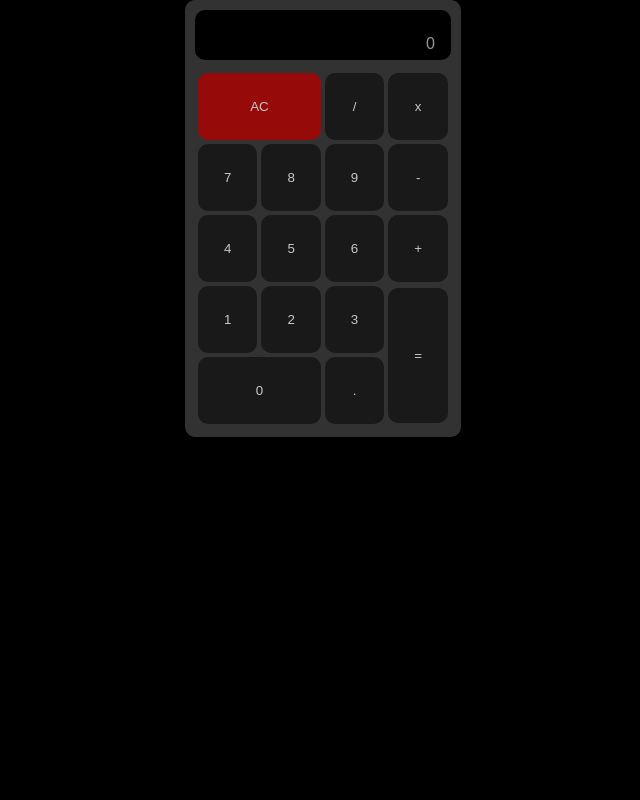
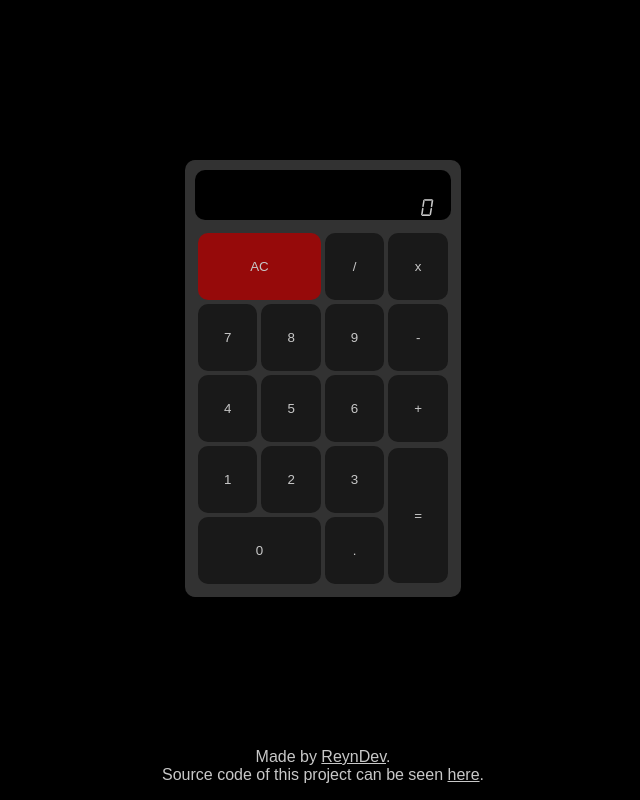
Before and after one commit to Reynaldev/recalculate, a React (Create React App) app: page / in a window 1280 px wide. Shown: the whole page, without its empty margins (317-957 px from the left). Built offline with nearby package versions, Linux system fonts and the light colour scheme.

Commit message:
Optimized calculation and improved UI

```diff
--- a/public/index.css
+++ b/public/index.css
@@ -1,5 +1,6 @@
 * {
     font-family: Arial, Helvetica, sans-serif;
+    color: rgb(200, 200, 200);
 }
 
 body {
@@ -8,3 +9,17 @@ body {
     display: grid;
     place-items: center;
 }
+
+header {
+    margin-bottom: 1em;
+}
+
+footer {
+    display: block;
+    position: absolute;
+    left: 0;
+    right: 0;
+    bottom: 0;
+
+    text-align: center;
+}
--- a/public/index.html
+++ b/public/index.html
@@ -13,12 +13,21 @@
     <link rel="manifest" href="%PUBLIC_URL%/manifest.json" />
 
     <link rel="stylesheet" href="./index.css" />
-    <title>React App</title>
+    <title>Recalculate</title>
   </head>
   <body>
     <noscript>You need to enable JavaScript to run this app.</noscript>
+
     <div id="root"></div>
 
-    <script src="https://cdn.freecodecamp.org/testable-projects-fcc/v1/bundle.js"></script>
+    <footer>
+      <p>
+        Made by <a href="https://github.com/Reynaldev" target="_blank">ReynDev</a>.
+        <br>
+        Source code of this project can be seen <a href="https://github.com/Reynaldev/recalculate" target="_blank">here</a>.
+      </p>
+    </footer>
+
+    <!-- <script src="https://cdn.freecodecamp.org/testable-projects-fcc/v1/bundle.js"></script> -->
   </body>
 </html>
--- a/src/App.css
+++ b/src/App.css
@@ -20,6 +20,7 @@ button:hover {
 
   width: fit-content;
   padding: 10px;
+  margin-top: 10em;
 
   border-radius: 10px;
 }
@@ -37,18 +38,29 @@ button:hover {
 }
 
 #display {
-  color: rgb(200, 200, 200);
+  color: rgb(150, 150, 150);
 
   width: 240px;
   height: 25px;
 
   overflow: hidden;
   overflow-anchor: auto;
+
+  font-size: 18px;
+  font-family: "alarm-clock";
 }
 
 #result {
-  color: rgb(150, 150, 150);
+  color: rgb(200, 200, 200);
 
   width: 240px;
   height: 25px;
+
+  font-size: 24px;
+  font-family: "alarm-clock";
 }
+
+@font-face {
+  font-family: "alarm-clock";
+  src: url(./assets/font/alarm-clock.ttf);
+}
--- a/src/App.js
+++ b/src/App.js
@@ -1,11 +1,25 @@
 import React from 'react';
 import './App.css';
 
-// Enumerator
+// Input operation
 const operation = {
   Number: "NUMBER",
   Operator: "OPERATOR"
 };
+
+// Operators
+const operators = {
+  DIV: 1,             // Division
+  MUL: 2,             // Multiplication
+  ADS: 4,             // Addition or subtraction
+};
+
+/* Does current calculation contain specific operator defined above?
+ * Always set to null after calculation is finished.
+ * example:
+ *    containOperators |= operators.DIV;
+ */
+let containOperators = null;
 
 // Used to compare current number/operator with previous number/operator
 let prevValue = "", currVal = "";
@@ -31,6 +45,7 @@ class App extends React.Component {
   }
   handleClear() {
     this.setState({
+      operation: operation.Number,
       input: [],
       display: "",
       result: 0
@@ -68,14 +83,17 @@ class App extends React.Component {
     prevValue = "";
 
     const input = this.state.input;
+    // For benchmarking only
+    // const timeStart = (new Date()).getTime();
 
-    console.log(input.length);
-    console.log(input);
+    // console.log(input.length);
+    // console.log(input);
 
     do {
       // Do division
+      if (containOperators & operators.DIV) {
         for (let i = 1; i < input.length; i += 2) {
-        console.log(`DIV: ${input}`);
+          // console.log(`DIV: ${input}`);
 
           let a = input[i - 1];
           let o = input[i];
@@ -103,13 +121,15 @@ class App extends React.Component {
             // Trim
             input.splice(i, 2);
 
-          console.log(`DIV ${a} ${o} ${b} = ${totalVal}`);
+            // console.log(`DIV ${a} ${o} ${b} = ${totalVal}`);
+          }
         }
       }
 
       // Do multiplication
+      if (containOperators & operators.MUL) {
         for (let i = 1; i < input.length; i += 2) {
-        console.log(`MUL: ${input}`);
+          // console.log(`MUL: ${input}`);
 
           let a = input[i - 1];
           let o = input[i];
@@ -123,13 +143,15 @@ class App extends React.Component {
             // Trim
             input.splice(i, 2);
 
-          console.log(`MUL ${a} ${o} ${b} = ${totalVal}`);
+            // console.log(`MUL ${a} ${o} ${b} = ${totalVal}`);
+          }
         }
       }
 
       // Do addition/subtraction
+      if (containOperators & operators.ADS) {
         for (let i = 1; i < input.length; i += 2) {
-        console.log(`ADD/SUB: ${input}`);
+          // console.log(`ADD/SUB: ${input}`);
 
           let a = input[i - 1];
           let o = input[i];
@@ -143,7 +165,7 @@ class App extends React.Component {
             // Trim
             input.splice(i, 2);
 
-          console.log(`ADD ${a} ${o} ${b} = ${totalVal}`);
+            // console.log(`ADD ${a} ${o} ${b} = ${totalVal}`);
           } else if (o === '-') {
             // Calculate
             totalVal = parseFloat(a) - parseFloat(b);
@@ -152,21 +174,44 @@ class App extends React.Component {
             // Trim
             input.splice(i, 2);
 
-          console.log(`SUB ${a} ${o} ${b} = ${totalVal}`);
+            // console.log(`SUB ${a} ${o} ${b} = ${totalVal}`);
+          }
         }
       }
     } while (input.length >= 3);
 
-    console.log(input);
+    // console.log(input);
+    // const timeEnd = (new Date()).getTime() - timeStart;
+    // console.log(`Finished time: ${timeEnd}ms`);
 
     this.setState({
+      operation: operation.Number,
       input: [],
       result: totalVal
-    }, () => { totalVal = totalVal.toString(); });
+    }, () => {
+      totalVal = totalVal.toString();
+      containOperators = null;
+    });
   }
   handleNumber() {
     // Clean up and change operation
     if (this.state.operation !== operation.Number) {
+      // Add the operator into registry
+      switch (currVal) {
+        case '/':
+          containOperators |= operators.DIV;
+          break;
+        case 'x':
+          containOperators |= operators.MUL;
+          break;
+        case '+':
+        case '-':
+          containOperators |= operators.ADS
+          break;
+        default:
+          break;
+      }
+
       this.setState({
         operation: operation.Number,
         input: [...this.state.input, currVal]
@@ -178,17 +223,12 @@ class App extends React.Component {
     const el = document.activeElement;
     currVal = el.innerHTML;
 
+    prevValue = currVal;
     /**
      * If previous value store a 0 or null, replace it and store a new number.
      * Otherwise, add the number into totalVal.
      */
-    if (prevValue === null || totalVal === '0') {
-      prevValue = currVal
-      totalVal = currVal;
-    } else {
-      prevValue = currVal;
-      totalVal = totalVal.concat(prevValue);
-    }
+    totalVal = (prevValue === null || totalVal === '0') ? currVal : totalVal.concat(prevValue);
 
     // Set display to print the number
     this.setState({
@@ -287,7 +327,6 @@ class App extends React.Component {
             </td>
           </tr>
         </table>
-        {this.state.input}
       </div>
     );
   }
```
Also changed, not shown: src/assets/font/alarm-clock.ttf (added), 1 other file (tests, documents, lock files or other folders). Lines whose indentation alone changed are shown as unchanged.
